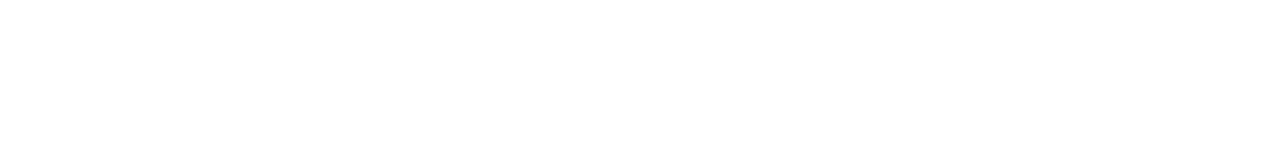
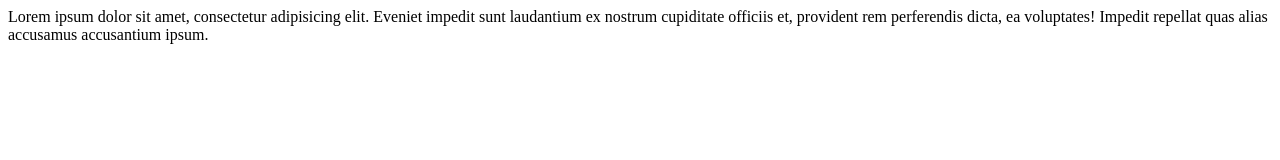
Before and after one commit to surya-ast/wpu-resolusi-2, a plain HTML site: page index.html in a window 1280 px wide. Drawn offline with Linux system fonts and the light colour scheme.

Commit message:
menambahkan paragraf pada file index

```diff
--- a/index.html
+++ b/index.html
@@ -7,6 +7,6 @@
     <title>Document</title>
 </head>
 <body>
-
+    Lorem ipsum dolor sit amet, consectetur adipisicing elit. Eveniet impedit sunt laudantium ex nostrum cupiditate officiis et, provident rem perferendis dicta, ea voluptates! Impedit repellat quas alias accusamus accusantium ipsum.
 </body>
 </html>
```
